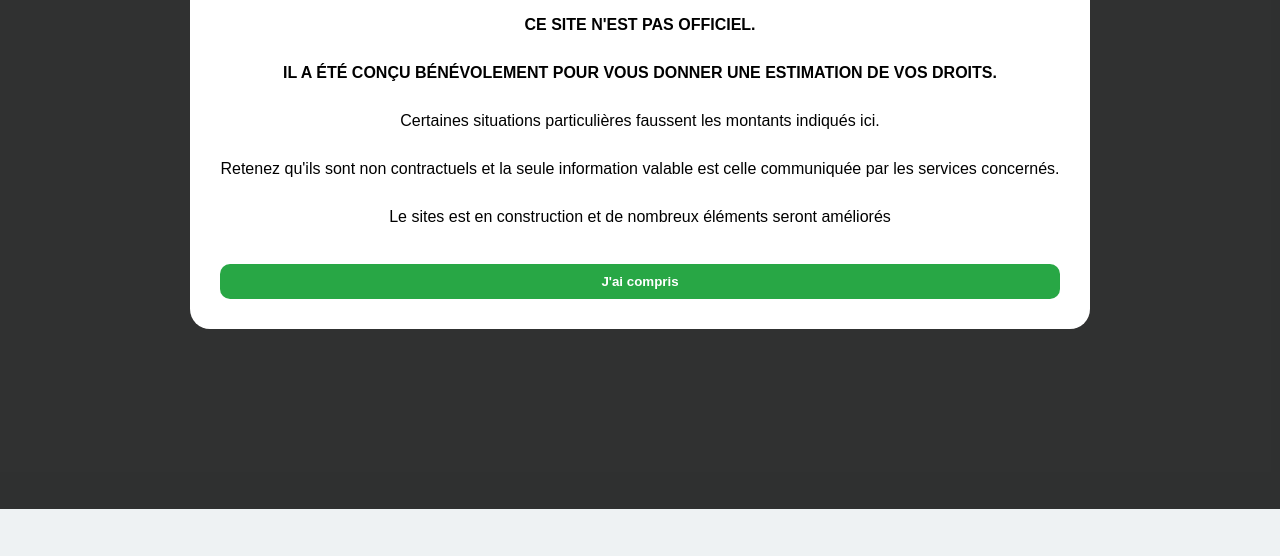
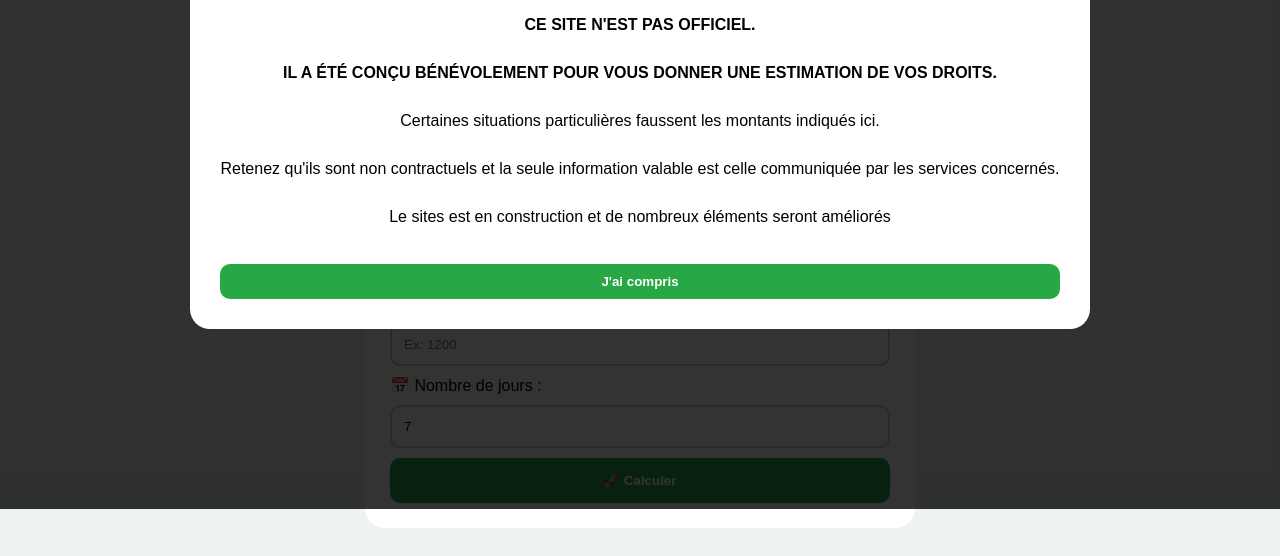
Before and after one commit to freelancebzh/simulateur-postiers, a plain HTML site: page index.html in a window 1280 px wide. Shown: the part 291-847 px from the top of the page. Before the commit the page ends 800 px from the top, so only its background shows below. Drawn offline with Linux system fonts and the light colour scheme.

Commit message:
Update index.html

```diff
--- a/index.html
+++ b/index.html
@@ -51,6 +51,16 @@
 <label class="checkbox-group">
     <input type="checkbox" id="anciennete"> Postier < 3 ans (+0.5)
 </label>
+
+<section id="personnalisation" style="margin-top: 20px; border-top: 1px solid #ccc; padding-top: 15px;">
+    <p>🌟 Rendez le simulateur plus précis, indiquez :</p>
+
+    <label>💰 Montant de votre location :</label>
+    <input type="number" id="montant-location" placeholder="Ex: 1200">
+
+    <label>📅 Nombre de jours :</label>
+    <input type="number" id="nb-jours" value="7">
+</section>
             <button onclick="calculer()">🚀 Calculer</button>
         </section>
 
```
